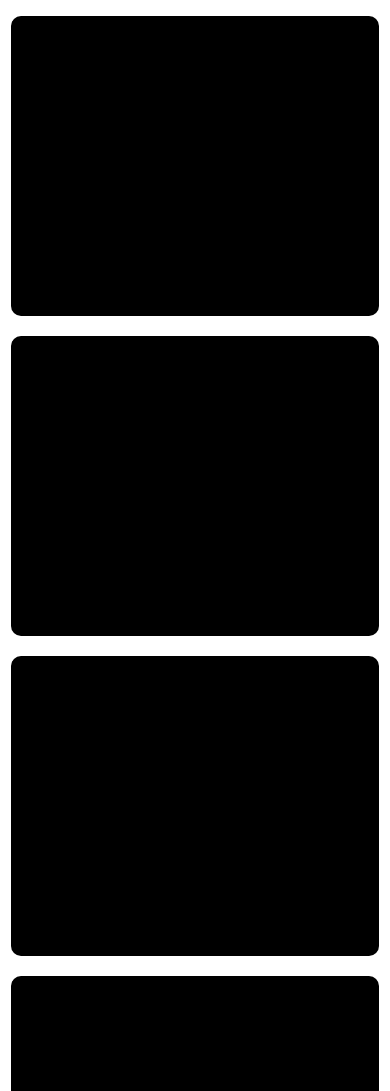
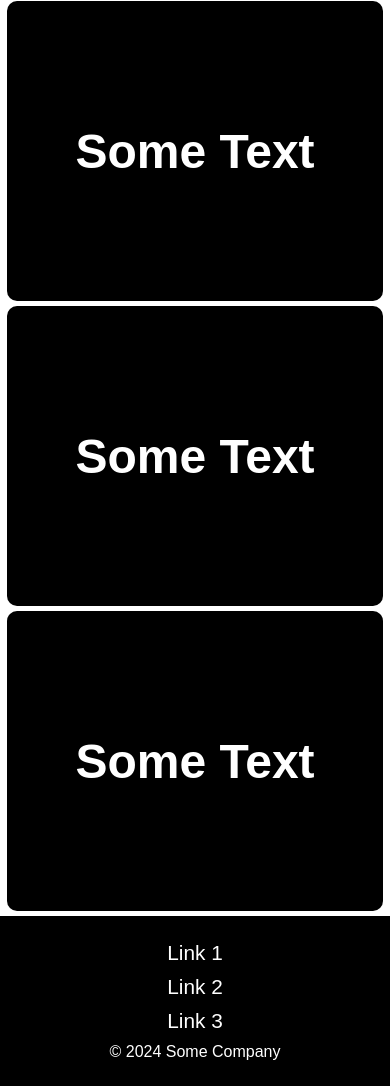
Before and after one commit to shad0w-max/learning-responsive-layout, a plain HTML site: page index.html in a window 390 px wide. Shown: the part 909-2000 px from the top of the page. Drawn offline with Linux system fonts and the light colour scheme.

Commit message:
reduced the number of boxes to 4, to add an about section

```diff
--- a/index.html
+++ b/index.html
@@ -29,10 +29,15 @@
             <div class="box"><h3>Some Text</h3></div>
             <div class="box"><h3>Some Text</h3></div>
             <div class="box"><h3>Some Text</h3></div>
-            <div class="box"><h3>Some Text</h3></div>
-            <div class="box"><h3>Some Text</h3></div>
         </div>
     </section>
-    <footer></footer>
+    <footer>
+      <ul class="link-wrapper">
+        <li><a href="#">Link 1</a></li>
+        <li><a href="#">Link 2</a></li>
+        <li><a href="#">Link 3</a></li>
+      </ul>
+      <p class="copyright">© 2024 Some Company</p>
+    </footer>
   </body>
 </html>
--- a/style.css
+++ b/style.css
@@ -73,11 +73,51 @@ nav h1 {
     }
 
     .boxes .box {
-        width: 97%;
+        width: 99%;
         height: 300px;
         background-color: black;
-        margin-bottom: 20px;
+        margin-bottom: 5px;
         border-radius: 10px;
+        display: flex;
+        justify-content: center;
+        align-items: center;
+    }
+
+    .boxes .box h3 {
+        color: white;
+        font-size: 3rem;
+    }
+
+    footer {
+        width: 100%;
+        height: 170px;
+        background-color: black;
+        /* margin-top: 10px; */
+        display: flex;
+        flex-direction: column;
+        justify-content: center;
+        align-items: center;
+        /* padding: 20px; */
+    }
+
+    footer .link-wrapper {
+        display: flex;
+        flex-direction: column;
+        justify-content: center;
+        align-items: center;
+        list-style: none;
+        gap: 10px;
+    }
+
+    footer .link-wrapper li a {
+        text-decoration: none;
+        color: white;
+        font-size: 1.3rem;
+    }
+
+    footer .copyright {
+        padding-top: 10px;
+        color: white;
     }
 }
 
```
